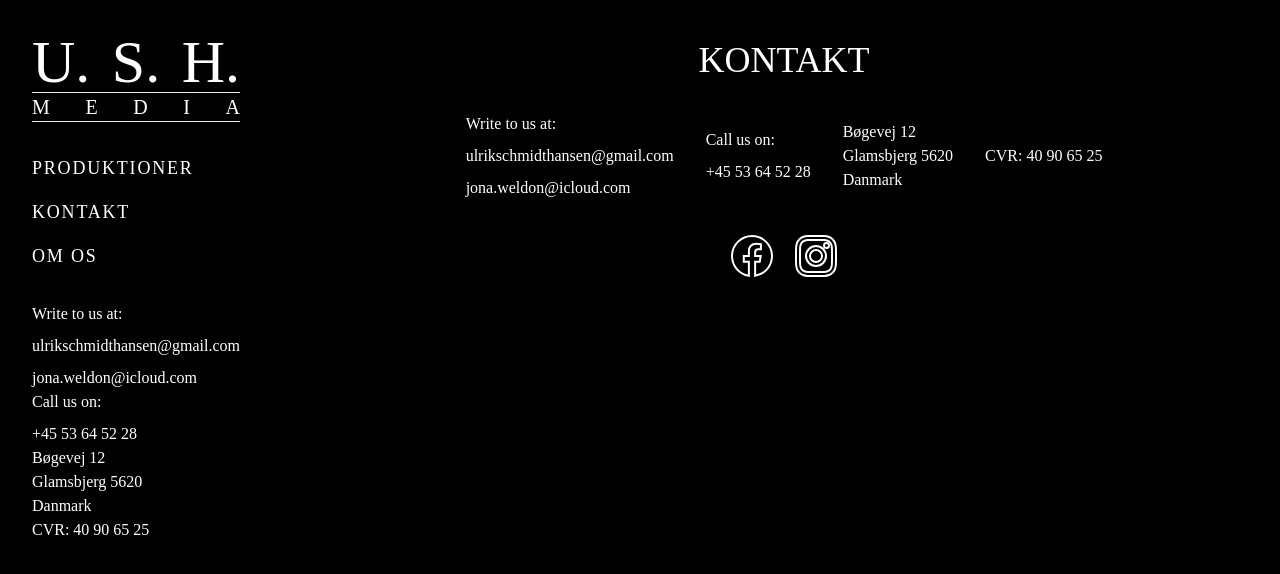
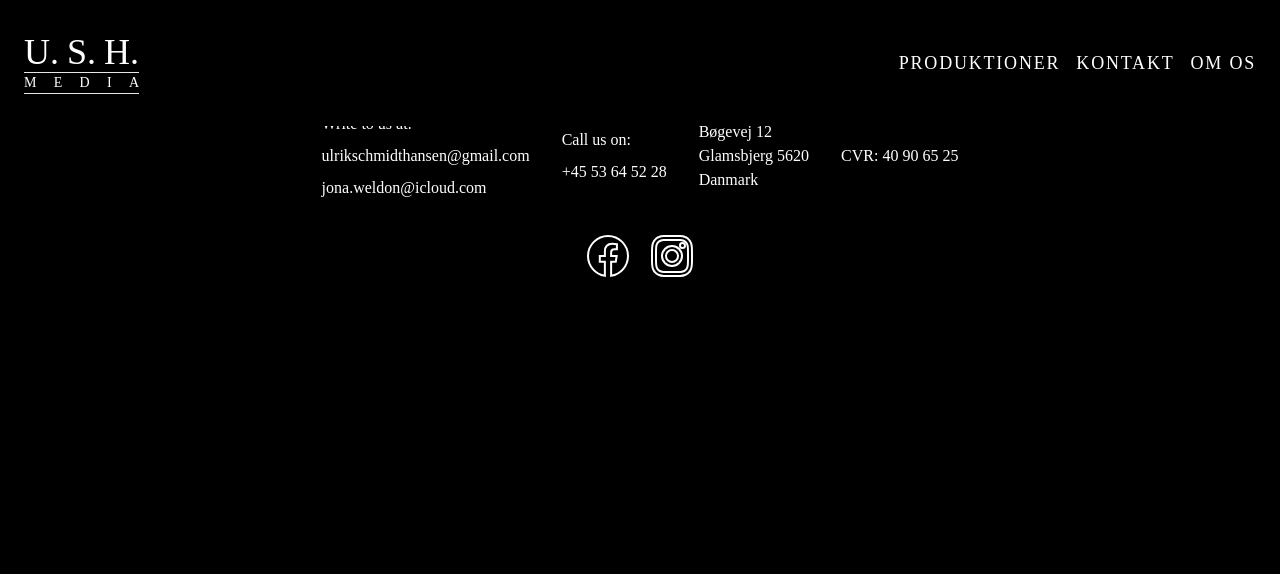
Before and after one commit to jona6893/productioncompany, a Next.js app: page /kontakt in a window 1280 px wide. Shown: the top 574 px of the page. Built offline with nearby package versions, Linux system fonts and the light colour scheme; a web font is replaced by a local one.

Commit message:
layou change

```diff
--- a/src/app/components/Frontpage2.jsx
+++ b/src/app/components/Frontpage2.jsx
@@ -23,10 +23,6 @@ function Frontpage2({ frontpages, setHoverTitle }) {
               <div
                 className={`${film.overlayColor} bg-black/20  absolute inset-0 opacity-100 md:group-hover:opacity-0 duration-500 flex text-center flex-col items-center justify-center z-[1]`}
               >
-               {/*  <h2 className="text-5xl overflow-hidden">
-                  {film.frontpageBlocks.title}
-                </h2>
-                <h3>{film.frontpageBlocks.subtitle}</h3> */}
               </div>
               <img
                 className="max-md:block md:hidden w-full h-full object-cover "
@@ -47,7 +43,7 @@ function Frontpage2({ frontpages, setHoverTitle }) {
                 }`}
               >
                 <source
-                  src={film.frontpageBlocks.vIdeoUrlCloudinary}
+                 /*  src={film.frontpageBlocks.vIdeoUrlCloudinary} */
                   type="video/mp4"
                 />
               </video>
--- a/src/app/components/Menu.jsx
+++ b/src/app/components/Menu.jsx
@@ -37,9 +37,9 @@ function Menu({ setCurMenu }) {
           setCurMenu={setCurMenu}
         />
       ) : (
-        <nav className="text-white flex flex-col gap-8 sticky top-0 p-8">
+        <nav className="absolute text-white flex justify-between items-center gap-8 z-10 w-full top-0 py-8 px-6 bg-black">
           <Link href={"/"}>
-            <h1 className="grid text-6xl cursor-pointer w-52">
+            <h1 className="grid text-4xl cursor-pointer w-fit ">
               <span className="flex flex-col justify-between ">
                 <span className="flex gap-2 justify-between ">
                   <span>U.</span>
@@ -48,7 +48,7 @@ function Menu({ setCurMenu }) {
                 </span>
                 <hr />
               </span>
-              <span className="text-xl flex justify-between">
+              <span className="text-sm flex justify-between">
                 <span>M</span>
                 <span>E</span>
                 <span>D</span>
@@ -58,7 +58,7 @@ function Menu({ setCurMenu }) {
               <hr />
             </h1>
           </Link>
-          <ul className="text-lg grid gap-4">
+          <ul className="text-lg flex gap-4">
             {menu.map((menu, index) => (
               <Link
                 key={index + 1}
@@ -70,7 +70,7 @@ function Menu({ setCurMenu }) {
               </Link>
             ))}
           </ul>
-          <div className="flex flex-col ">
+          {/* <div className="flex flex-col ">
             <address className="flex flex-col gap-2">
               Write to us at:
               <a href="mailto:ulrikschmidthansen@gmail.com">
@@ -89,7 +89,7 @@ function Menu({ setCurMenu }) {
             <address className="flex flex-col gap-2 justify-center ">
               CVR: 40 90 65 25
             </address>
-          </div>
+          </div> */}
         </nav>
       )}
     </>
--- a/src/app/layouts/Layout.jsx
+++ b/src/app/layouts/Layout.jsx
@@ -9,7 +9,7 @@ export const metadata = {
 export default function RootLayout({ children }) {
   return (
     <div
-      className={`md:flex mainGrid gap-4 max-w-[1920px] mx-auto`}
+      className={` mainGrid gap-4 max-w-[1920px] mx-auto`}
     >
       <div>
         <Menu />
--- a/src/pages/index.jsx
+++ b/src/pages/index.jsx
@@ -54,9 +54,9 @@ export default function Home({ frontpages }) {
       </Head>
       <main className="">
         <div ref={parent} className="relativ">
-          <h1 className="pointer-events-none text-7xl absolute z-10 top-[5%]	text-right pr-[5%]	w-full font-sans font-extrabold text-neutral-50/80 uppercase max-md:hidden">
+        {/*   <h1 className="pointer-events-none text-7xl absolute z-10 top-[5%]	text-right pr-[5%]	w-full font-sans font-extrabold text-neutral-50/80 uppercase max-md:hidden">
             {hoverTitle}
-          </h1>
+          </h1> */}
           <Frontpage2 frontpages={frontpages} setHoverTitle={setHoverTitle} />
         </div>
       </main>
```
